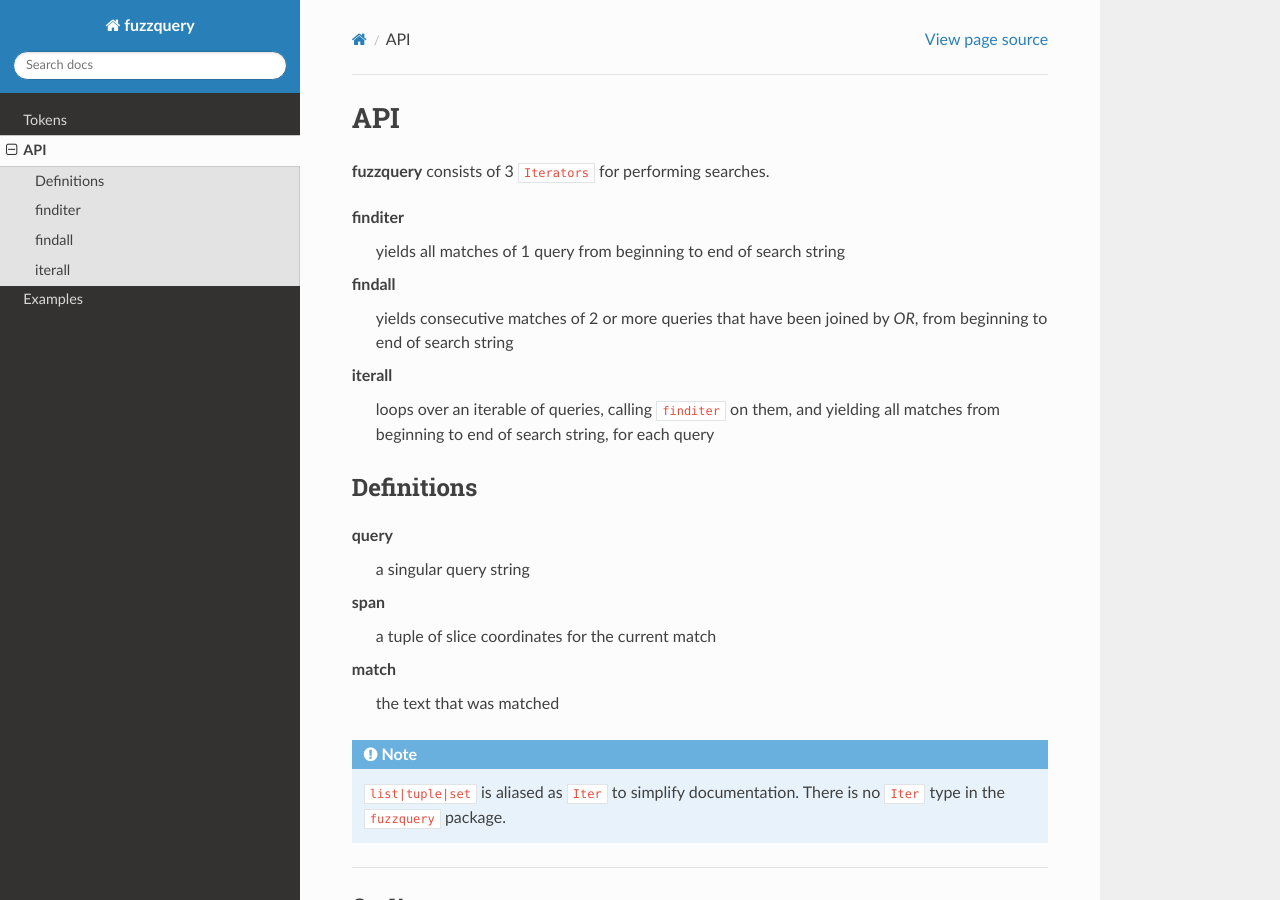
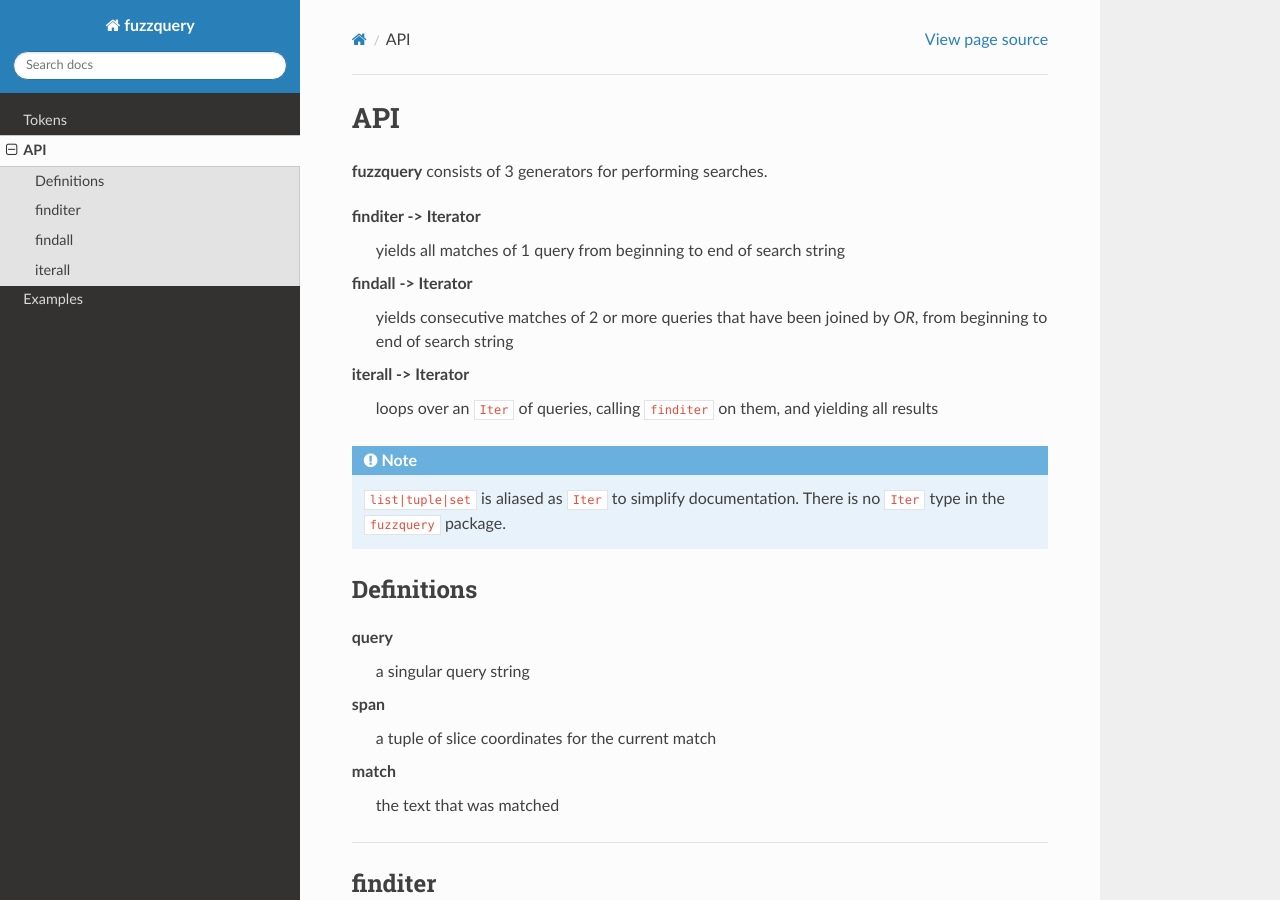
Before and after one commit to OneMadGypsy/fuzzquery, a Sphinx documentation site: the page built from docs/source/api.rst, in a window 1280 px wide and 900 px high. Built offline with Sphinx 7.4.7 and the Read the Docs theme 2.0.0, drawn with Linux system fonts in a browser that asks for light colours.

```diff
--- a/docs/source/api.rst
+++ b/docs/source/api.rst
@@ -1,14 +1,18 @@
 API
 ========
 
-**fuzzquery** consists of 3 ``Iterators`` for performing searches.
+**fuzzquery** consists of 3 generators for performing searches.
 
-finditer
+finditer -> Iterator
   yields all matches of 1 query from beginning to end of search string
-findall
+findall -> Iterator
   yields consecutive matches of 2 or more queries that have been joined by `OR`, from beginning to end of search string
-iterall
-  loops over an iterable of queries, calling ``finditer`` on them, and yielding all matches from beginning to end of search string, for each query
+iterall -> Iterator
+  loops over an  ``Iter`` of queries, calling ``finditer`` on them, and yielding all results
+
+.. note::
+
+  ``list|tuple|set`` is aliased as ``Iter`` to simplify documentation. There is no ``Iter`` type in the ``fuzzquery`` package.
 
 
 Definitions
@@ -20,10 +24,6 @@ span
   a tuple of slice coordinates for the current match
 match
   the text that was matched
-
-.. note::
-
-  ``list|tuple|set`` is aliased as ``Iter`` to simplify documentation. There is no ``Iter`` type in the ``fuzzquery`` package.
 
 ----------
 
```
